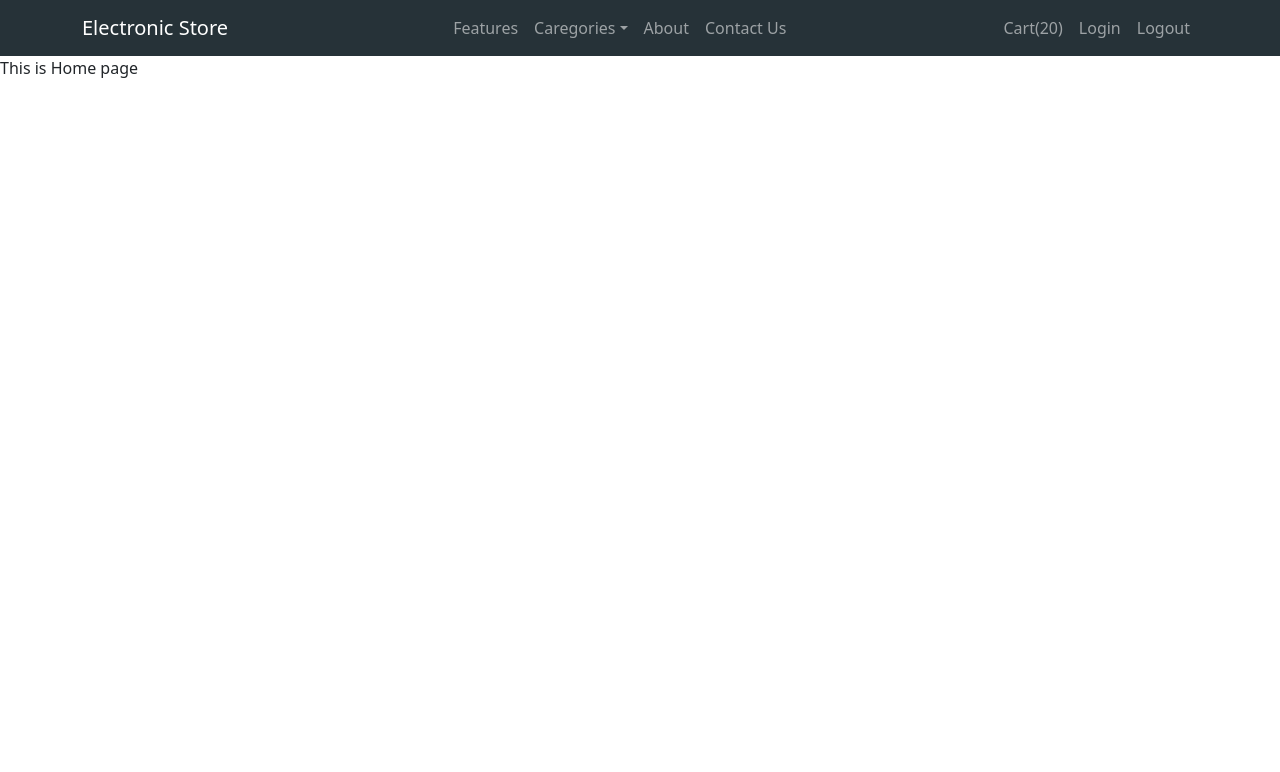
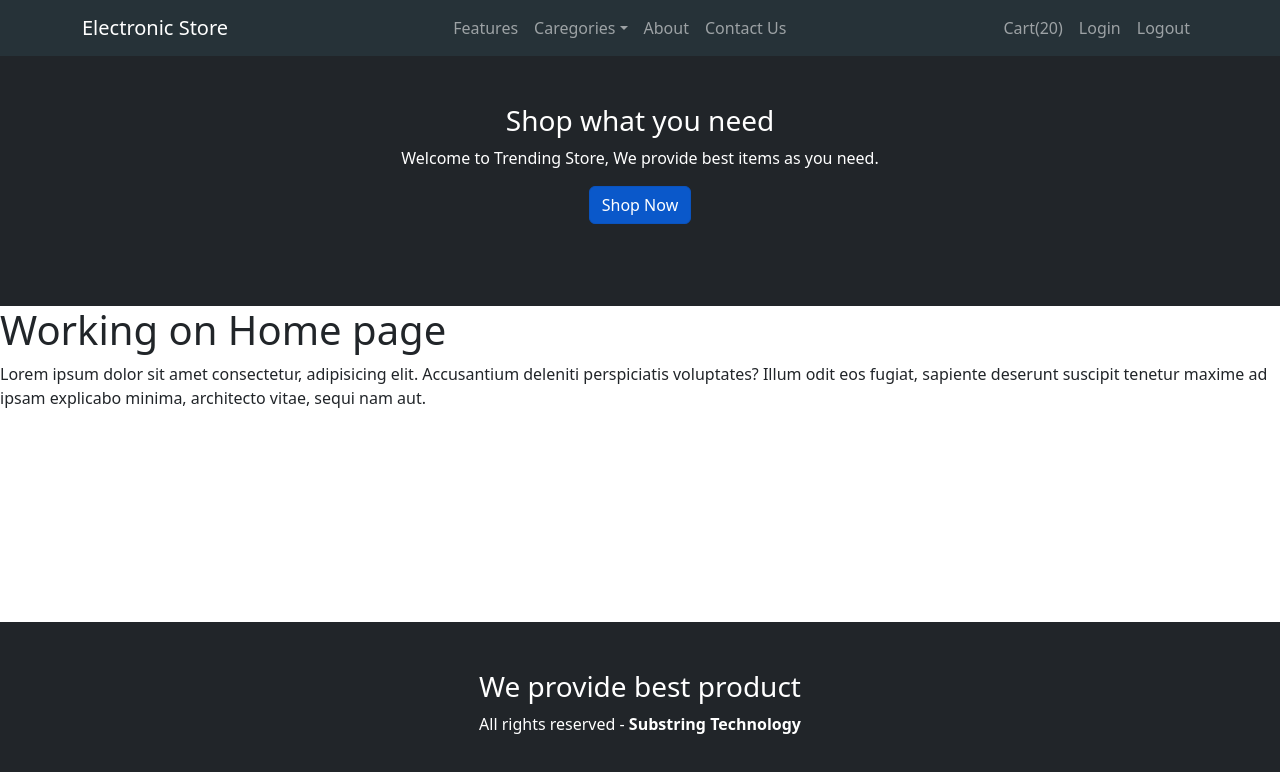
Before and after one commit to praveen8409/Electronic-Store-React, a React (Create React App) app: page / in a window 1280 px wide. Shown: the top 772 px of the page. Built offline with nearby package versions, Linux system fonts and the light colour scheme.

Commit message:
Basic Master page setup

```diff
--- /dev/null
+++ b/src/components/Base.jsx
@@ -0,0 +1,24 @@
+import React from 'react'
+import { Button, Container } from 'react-bootstrap'
+import { Footer } from './Footer'
+import { NavLink } from 'react-router-dom'
+
+export const Base = ({title = "Page Title", description = "Page Descriptions", buttonEnabled = false, buttonText = 'Shop Now', buttonType = 'primary', buttonLink ='/', children}) => {
+    let styleContainer = {
+      height:"250px"
+    }
+  return (
+    <div>
+        <Container style={styleContainer} className='bg-dark p-5 text-white text-center d-flex justify-content-center' fluid>
+       <div>
+       <h3 className='text-center'>{title}</h3>
+        <p className='text-center'>{description}</p>
+        {buttonEnabled &&<Button as={NavLink} to={buttonLink} variant={buttonType}>{buttonText}</Button> }
+       </div>
+        </Container>
+        {children}
+
+        <Footer/>
+    </div>
+  )
+}
--- /dev/null
+++ b/src/components/Footer.jsx
@@ -0,0 +1,12 @@
+import React from 'react'
+import { Container } from 'react-bootstrap'
+
+export const Footer = () => {
+  return (
+   <Container fluid className='bg-dark text-white p-5 text-center fixed-bottom'>
+    <h3>We provide best product</h3>
+    <p>All rights reserved - <b>Substring Technology</b></p>
+
+   </Container>
+  )
+}
--- a/src/pages/about.js
+++ b/src/pages/about.js
@@ -1,7 +1,10 @@
 import React from 'react'
+import { Base } from '../components/Base'
 
 export const About = () => {
   return (
+    <Base title='Elevtronic Store | About Us' description={null}>
     <div>About</div>
+    </Base>
   )
 }
--- a/src/pages/cart.js
+++ b/src/pages/cart.js
@@ -1,7 +1,10 @@
 import React from 'react'
+import { Base } from '../components/Base'
 
 export const Cart = () => {
   return (
+    <Base>
     <div>Cart</div>
+    </Base>
   )
 }
--- a/src/pages/contact.js
+++ b/src/pages/contact.js
@@ -1,7 +1,10 @@
 import React from 'react'
+import { Base } from '../components/Base'
 
 export const Contact = () => {
   return (
+   <Base>
     <div>contact</div>
+   </Base>
   )
 }
--- a/src/pages/index.js
+++ b/src/pages/index.js
@@ -1,10 +1,14 @@
 import React from 'react';
-import CustomNavbar from '../components/Navbar.jsx';
+import { Base } from '../components/Base';
+
 
 export const Index = () => {
   return (
 
-  <div>This is Home page</div>
+    <Base title='Shop what you need' description='Welcome to Trending Store, We provide best items as you need.' buttonEnabled={true} buttonType='primary'>
+      <h1>Working on Home page</h1>
+      <p>Lorem ipsum dolor sit amet consectetur, adipisicing elit. Accusantium deleniti perspiciatis voluptates? Illum odit eos fugiat, sapiente deserunt suscipit tenetur maxime ad ipsam explicabo minima, architecto vitae, sequi nam aut.</p>
+    </Base>
 
   );
 }
--- a/src/pages/service.js
+++ b/src/pages/service.js
@@ -1,7 +1,10 @@
 import React from 'react'
+import { Base } from '../components/Base'
 
 export const Service = () => {
   return (
-    <div>S</div>
+    <Base title='Services We provide' description='In this page we will discuss about the services we provide.' buttonEnabled={true} buttonText='Home' buttonLink='/' buttonType='warning'>
+    <div>Services</div>
+    </Base>
   )
 }
```
